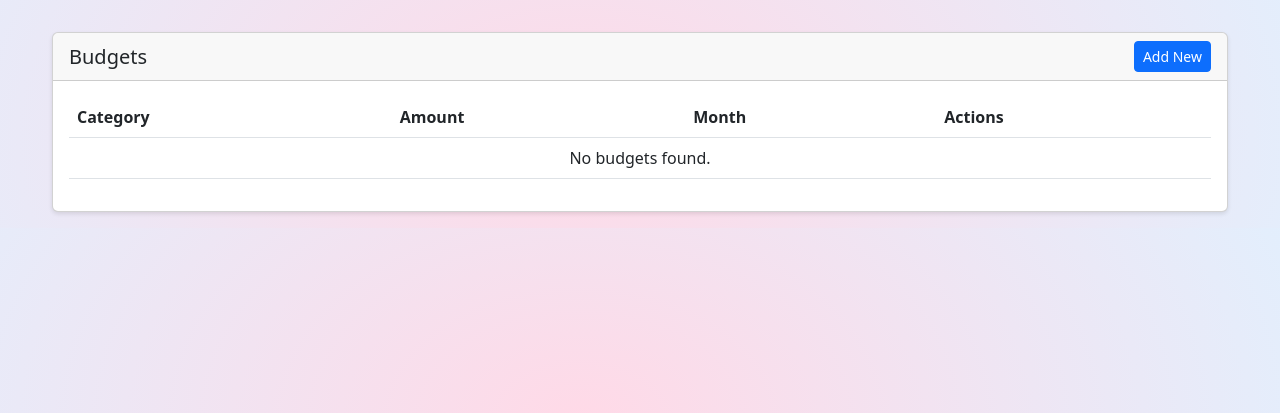
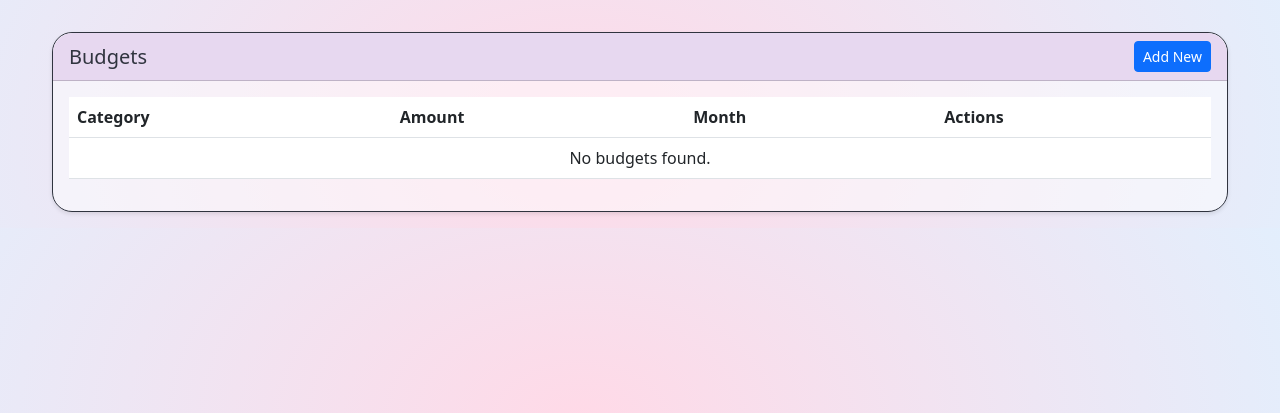
Before and after one commit to cleliamolanda/budget-tracker, a Django app: page /budgets/ in a window 1280 px wide. Shown: the part 56-469 px from the top of the page. Run offline with Django 5.2, Linux system fonts and the light colour scheme; the visitor is signed in with stand-in values (Sample User, id 1); data that the repository does not hold is empty.

Commit message:
Customized cards in Transactions, Categories, and Budgets tabs

```diff
--- a/budget/templates/budget/budget_list.html
+++ b/budget/templates/budget/budget_list.html
@@ -3,9 +3,9 @@
 {% block title %}{{ title }} - Budget Tracker{% endblock %}
 
 {% block content %}
-<div class="card">
-    <div class="card-header d-flex justify-content-between align-items-center">
-        <h5 class="card-title mb-0">{{ title }}</h5>
+<div class="card custom-card">
+    <div class="card-header d-flex justify-content-between align-items-center custom-card-header-border custom-card-header-purple">
+        <h5 class="card-title custom-text-style mb-0">{{ title }}</h5>
         <a href="{% url create_url %}" class="btn btn-primary btn-sm">Add New</a>
     </div>
     <div class="card-body">
--- a/budget/templates/budget/category_list.html
+++ b/budget/templates/budget/category_list.html
@@ -3,9 +3,9 @@
 {% block title %}{{ title }} - Budget Tracker{% endblock %}
 
 {% block content %}
-<div class="card">
-    <div class="card-header d-flex justify-content-between align-items-center">
-        <h5 class="card-title mb-0">{{ title }}</h5>
+<div class="card custom-card">
+    <div class="card-header d-flex justify-content-between align-items-center custom-card-header-border custom-card-header-lightskyblue">
+        <h5 class="card-title custom-text-style mb-0">{{ title }}</h5>
         <a href="{% url create_url %}" class="btn btn-primary btn-sm">Add New</a>
     </div>
     <div class="card-body">
--- a/budget/templates/budget/transaction_list.html
+++ b/budget/templates/budget/transaction_list.html
@@ -3,9 +3,9 @@
 {% block title %}{{ title }} - Budget Tracker{% endblock %}
 
 {% block content %}
-<div class="card">
-    <div class="card-header d-flex justify-content-between align-items-center">
-        <h5 class="card-title mb-0">{{ title }}</h5>
+<div class="card custom-card">
+    <div class="card-header d-flex justify-content-between align-items-center custom-card-header-border custom-card-header-lightpink">
+        <h5 class="card-title custom-text-style mb-0">{{ title }}</h5>
         <a href="{% url create_url %}" class="btn btn-primary btn-sm">Add New</a>
     </div>
     <div class="card-body">
```
Also changed, not shown: static/css/custom_buttons.css (added).
